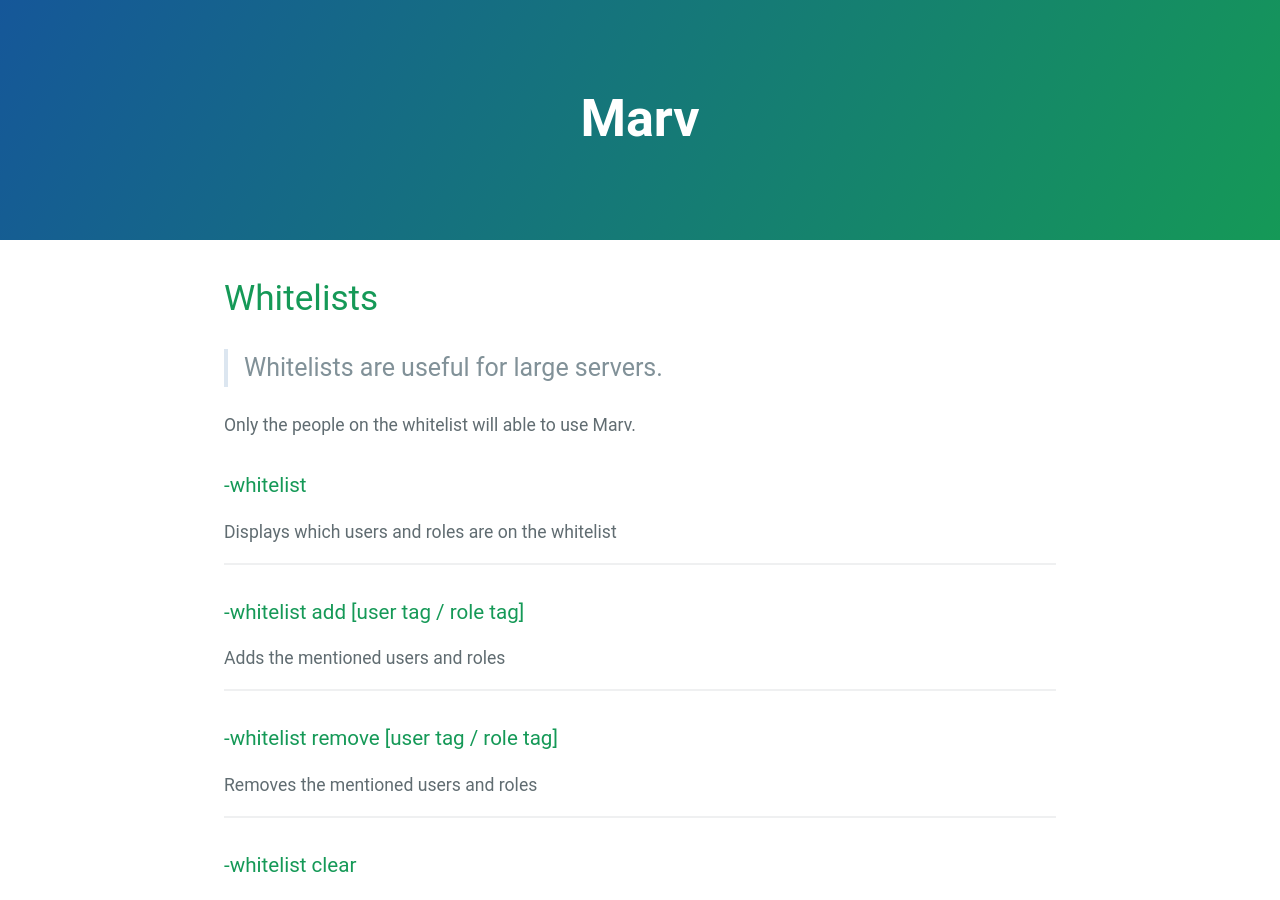
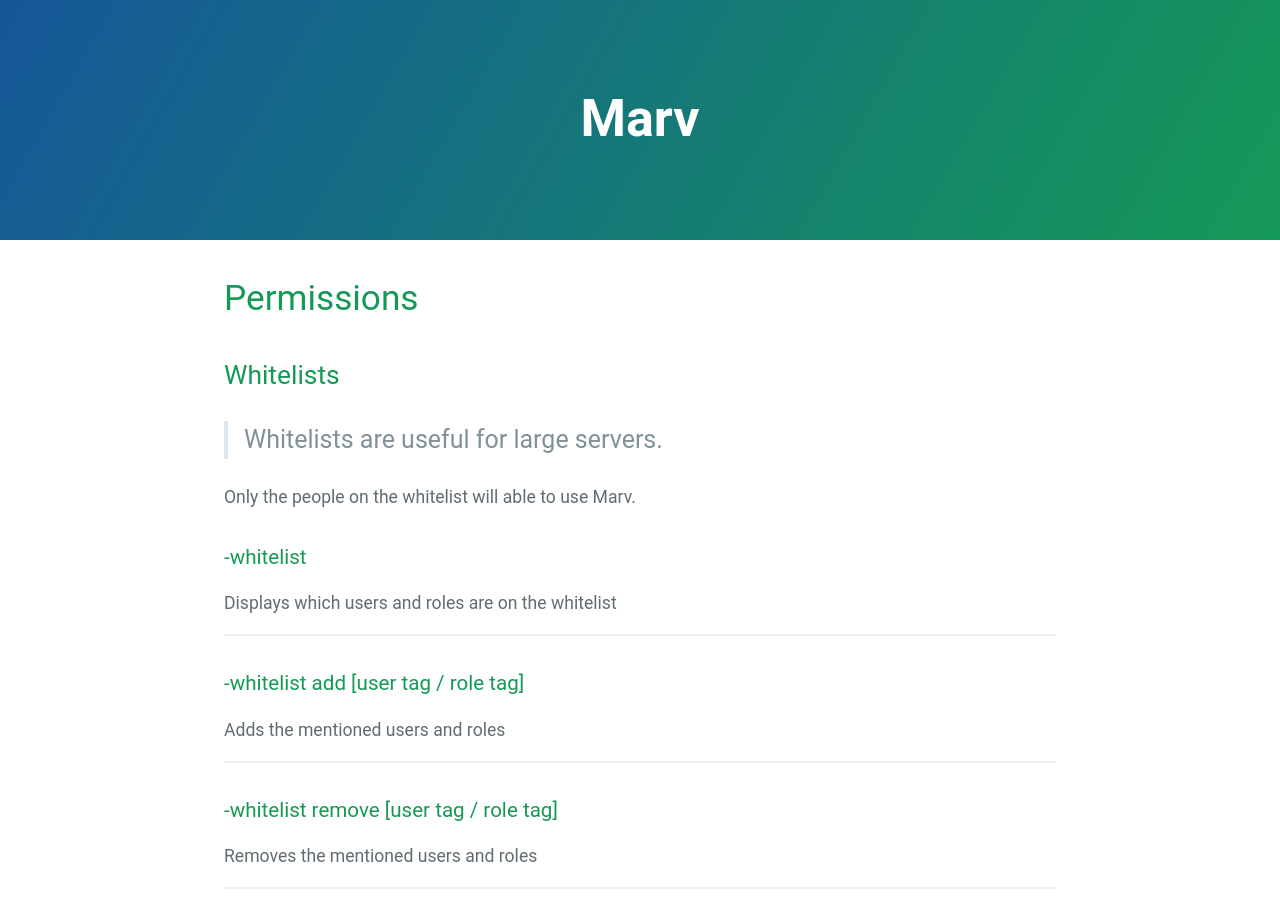
Before and after one commit to mymindishazel/marv-docs, a Jekyll site: the page built from commands/settings/permissions.md, in a window 1280 px wide and 900 px high. Built offline with Jekyll 4.4.1, drawn with Linux system fonts in a browser that asks for light colours; our own code applies the rules of GitHub Pages for plain Markdown files.

Commit message:
Update permissions.md

```diff
--- a/commands/settings/permissions.md
+++ b/commands/settings/permissions.md
@@ -1,4 +1,7 @@
-# Whitelists
+# Permissions
+
+
+## Whitelists
 
 > Whitelists are useful for large servers.
 
@@ -24,7 +27,7 @@ Removes all users and roles
 
 <br><br><br>
 
-# Blacklists
+## Blacklists
 
 > Blacklists are useful for smaller servers.
 
```
